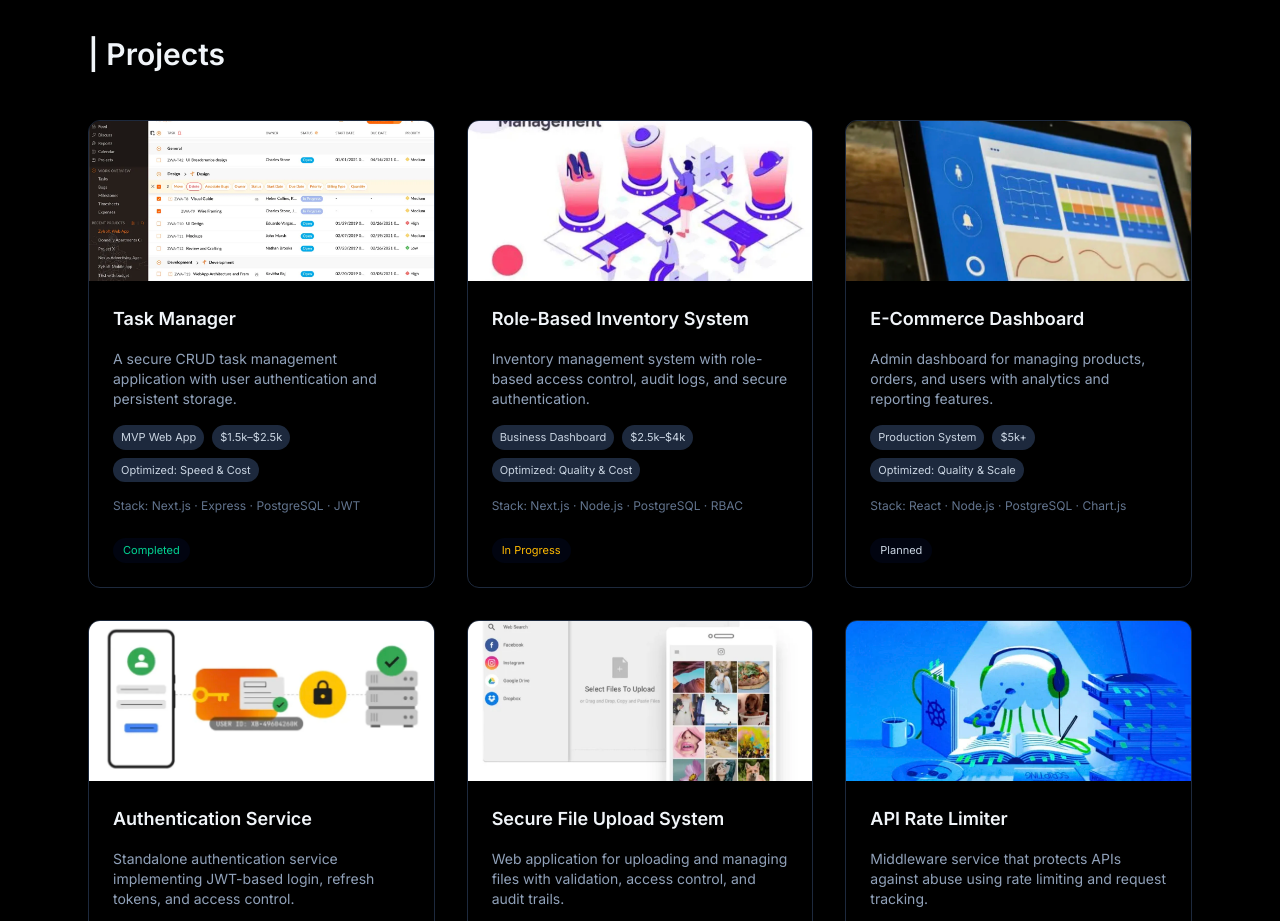
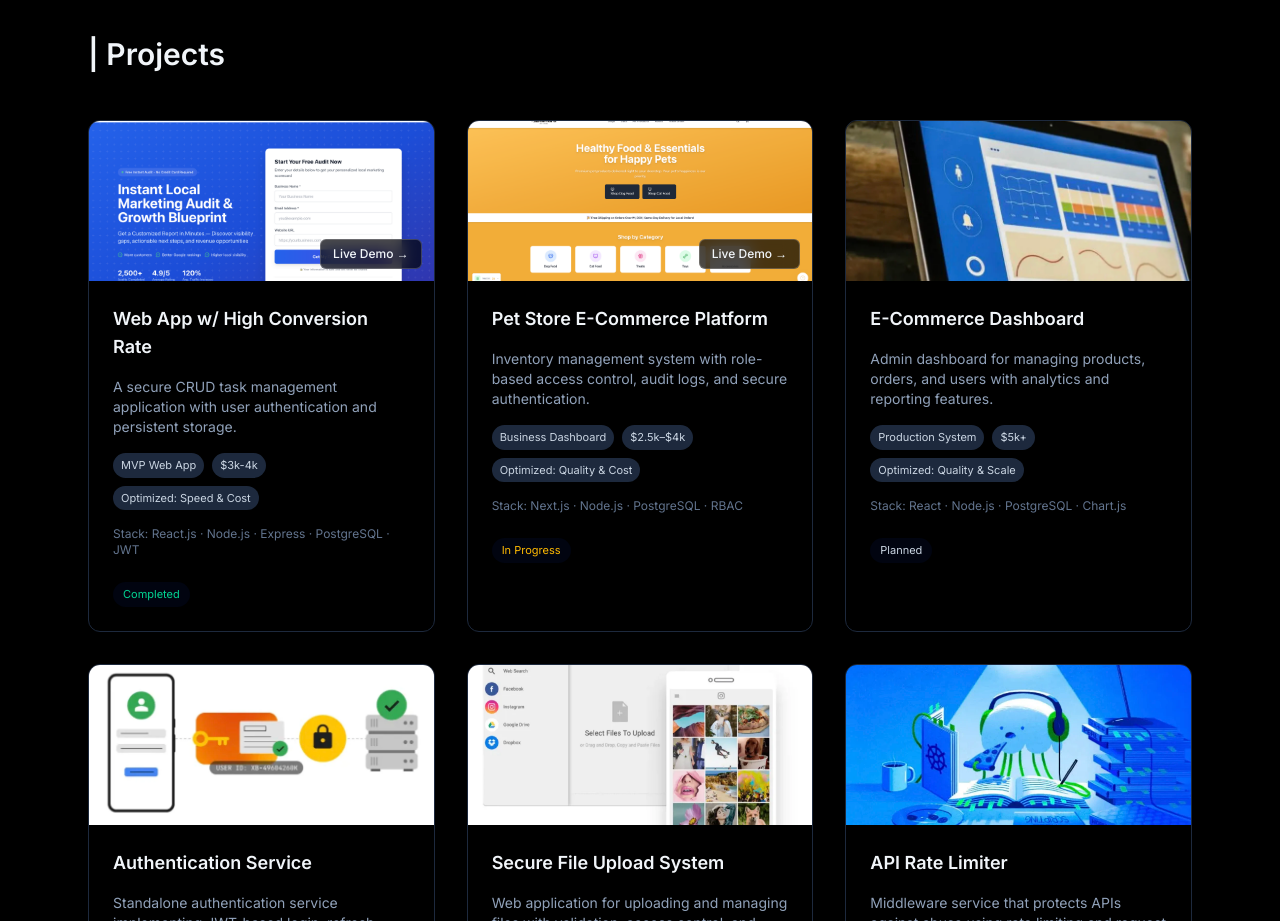
Before and after one commit to mit-adrian/portfolio, a Next.js app: page / in a window 1280 px wide. Shown: the part 940-1861 px from the top of the page. Built offline with nearby package versions, Linux system fonts and the light colour scheme.

Commit message:
hook the project1 and 2 images for live

```diff
--- a/data/projects.ts
+++ b/data/projects.ts
@@ -2,27 +2,27 @@ export type ProjectStatus = "completed" | "in-progress" | "planned";
 
 export const projects = [
   {
-    title: "Task Manager",
+    title: "Web App w/ High Conversion Rate",
     description:
       "A secure CRUD task management application with user authentication and persistent storage.",
-    tech: ["Next.js", "Express", "PostgreSQL", "JWT"],
+    tech: ["React.js", "Node.js", "Express", "PostgreSQL", "JWT"],
     status: "completed" as ProjectStatus,
-    image: "/projects/task-manager.webp",
-    demo: "#",
+    image: "/projects/project1.png",
+    demo: "https://quick-revamp-and-sample-scorecard.vercel.app/",
     repo: "#",
 
     package: "MVP Web App",
-    priceRange: "$1.5k–$2.5k",
+    priceRange: "$3k-4k",
     optimization: "Speed & Cost",
   },
   {
-    title: "Role-Based Inventory System",
+    title: "Pet Store E-Commerce Platform",
     description:
       "Inventory management system with role-based access control, audit logs, and secure authentication.",
     tech: ["Next.js", "Node.js", "PostgreSQL", "RBAC"],
     status: "in-progress" as ProjectStatus,
-    image: "/projects/inventory.webp",
-    demo: "#",
+    image: "/projects/project2.png",
+    demo: "https://hustlehard-e-commerce.vercel.app/",
     repo: "#",
 
     package: "Business Dashboard",
```
Also changed, not shown: public/projects/project1.png (renamed from project-hero-img/project1.png), public/projects/project2.png (added).
